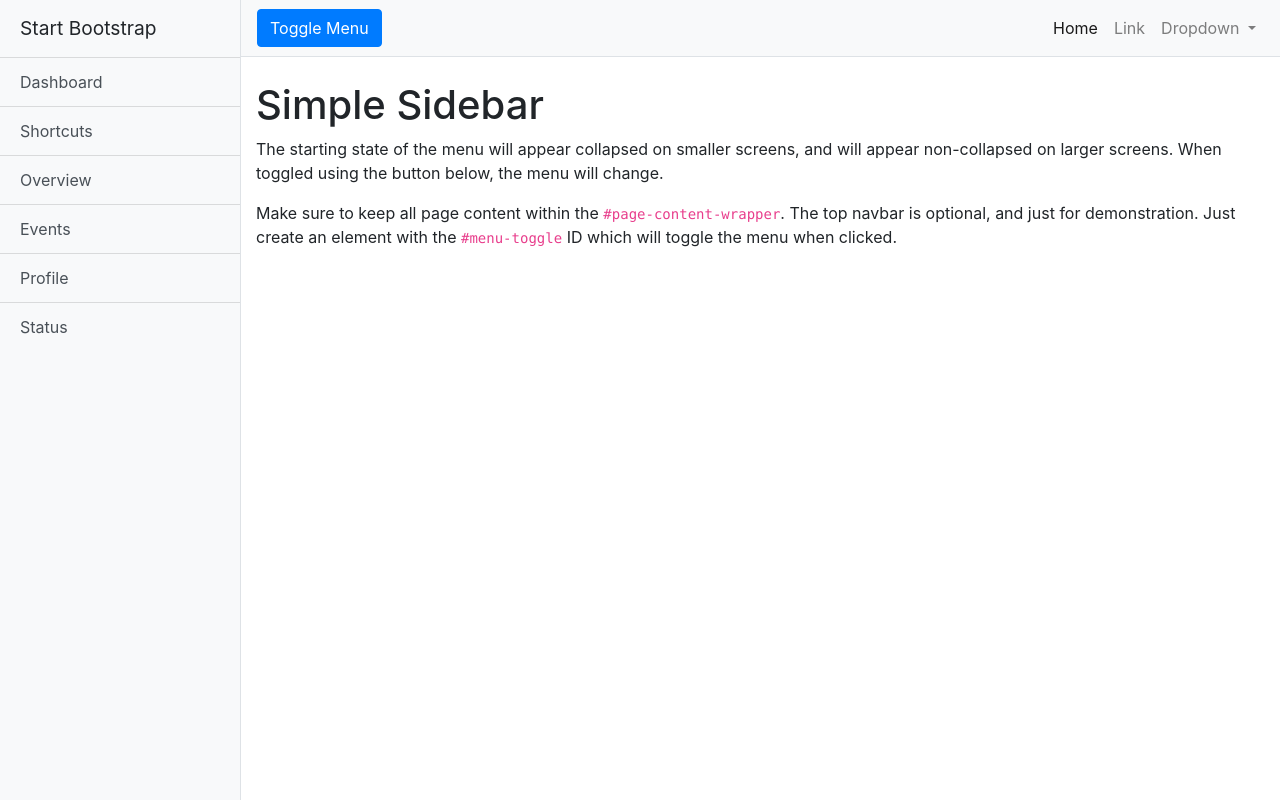
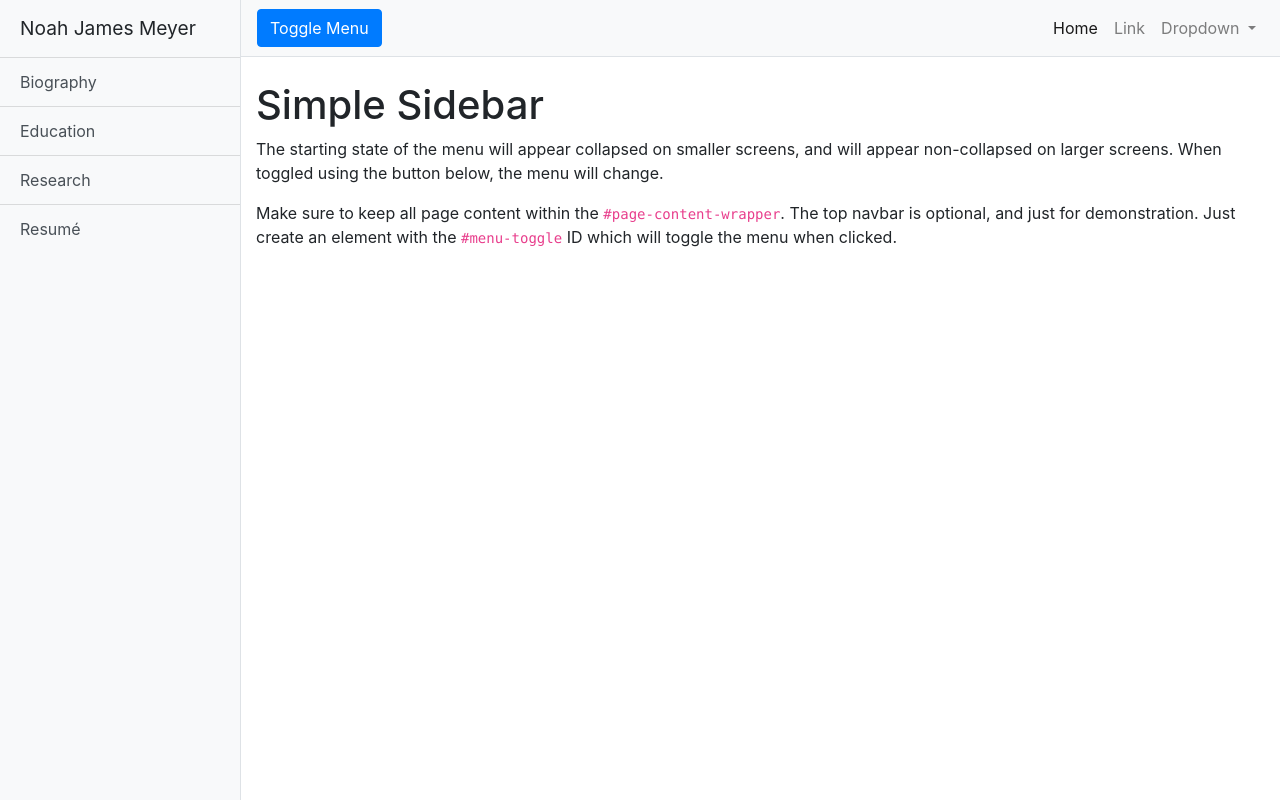
Before and after one commit to nojmeyer/nojmeyer.github.io, a website: page index.html in a window 1280 px wide. Drawn offline with Linux system fonts and the light colour scheme.

Commit message:
Update index.html

```diff
--- a/index.html
+++ b/index.html
@@ -24,14 +24,12 @@
 
     <!-- Sidebar -->
     <div class="bg-light border-right" id="sidebar-wrapper">
-      <div class="sidebar-heading">Start Bootstrap </div>
+      <div class="sidebar-heading">Noah James Meyer</div>
       <div class="list-group list-group-flush">
-        <a href="#" class="list-group-item list-group-item-action bg-light">Dashboard</a>
-        <a href="#" class="list-group-item list-group-item-action bg-light">Shortcuts</a>
-        <a href="#" class="list-group-item list-group-item-action bg-light">Overview</a>
-        <a href="#" class="list-group-item list-group-item-action bg-light">Events</a>
-        <a href="#" class="list-group-item list-group-item-action bg-light">Profile</a>
-        <a href="#" class="list-group-item list-group-item-action bg-light">Status</a>
+        <a href="#" class="list-group-item list-group-item-action bg-light">Biography</a>
+        <a href="#" class="list-group-item list-group-item-action bg-light">Education</a>
+        <a href="#" class="list-group-item list-group-item-action bg-light">Research</a>
+        <a href="#" class="list-group-item list-group-item-action bg-light">Resumé</a>
       </div>
     </div>
     <!-- /#sidebar-wrapper -->
```
